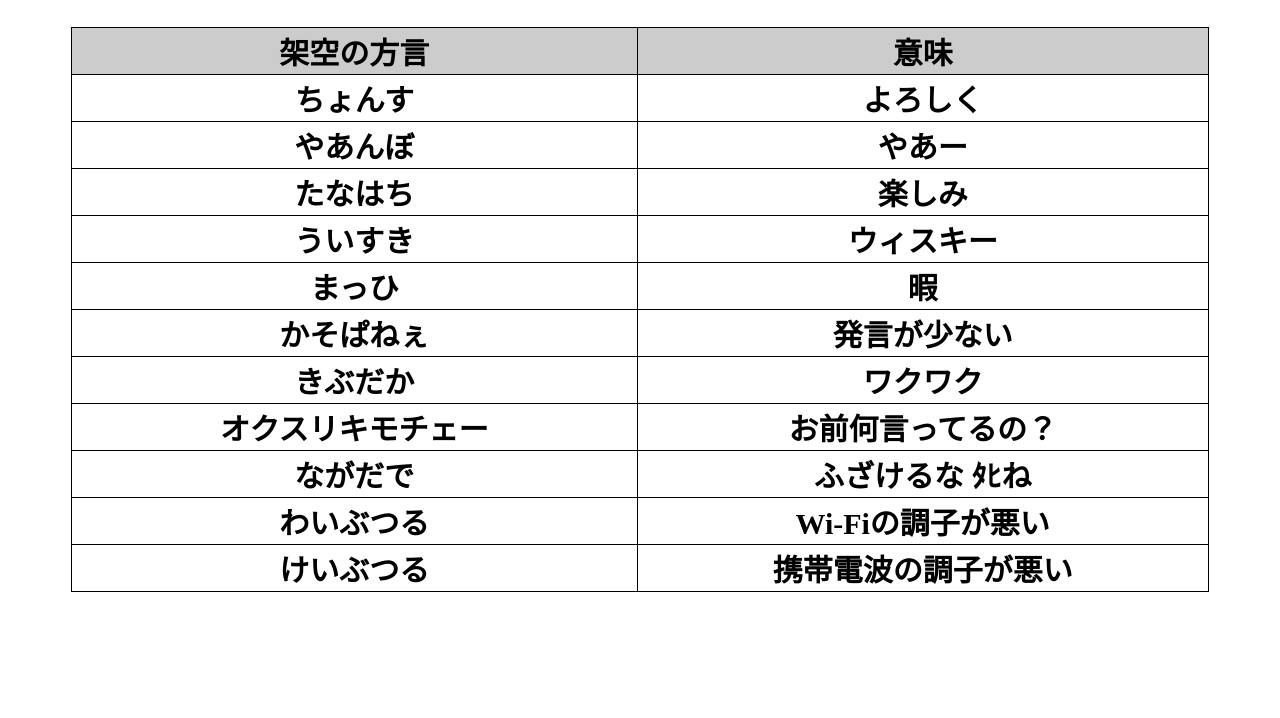
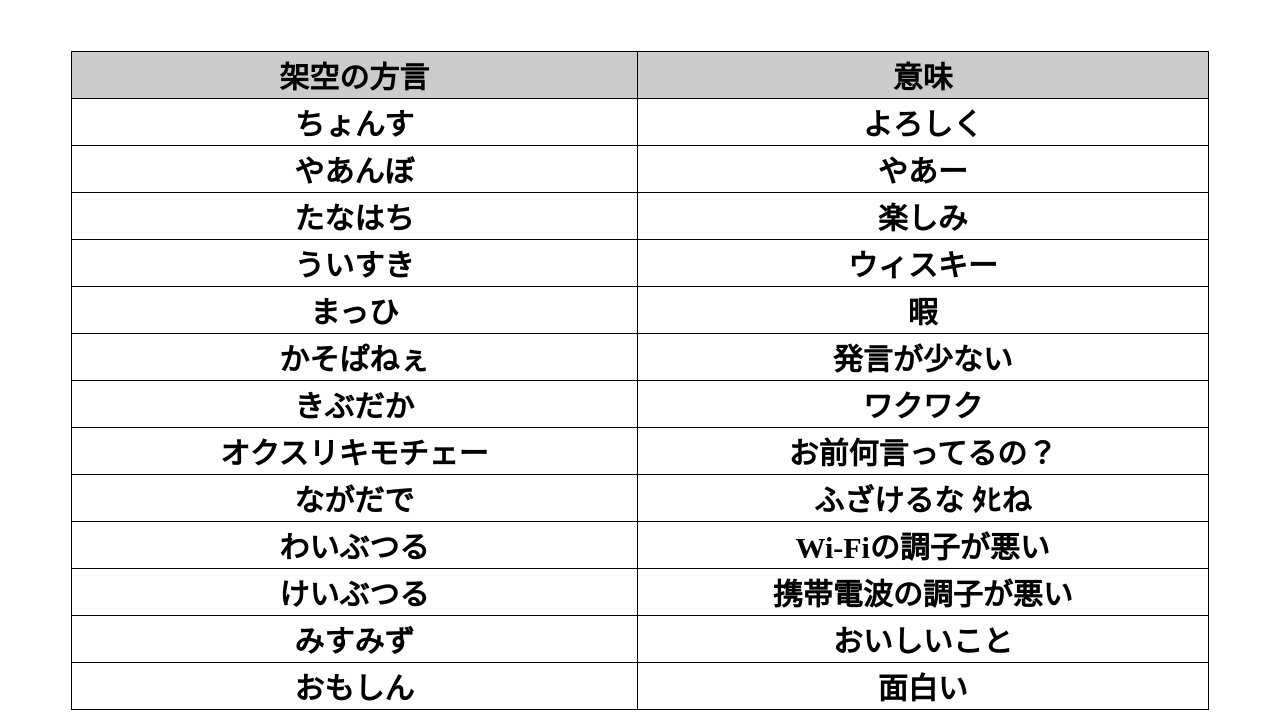
Before and after one commit to hideyan1017/kakuu, a plain HTML site: page index.html in a window 1280 px wide. Shown: the part 125-843 px from the top of the page. Before the commit the page ends 800 px from the top, so only its background shows below. Drawn offline with Linux system fonts and the light colour scheme.

Commit message:
Update index.html

```diff
--- a/index.html
+++ b/index.html
@@ -94,4 +94,6 @@ padding-left: 50px;
     <tr><th class="width10">ながだで</th><th class="width20">ふざけるな ﾀﾋね</th></tr>
     <tr><th class="width10">わいぶつる</th><th class="width20">Wi-Fiの調子が悪い</th></tr>
     <tr><th class="width10">けいぶつる</th><th class="width20">携帯電波の調子が悪い</th></tr>
+    <tr><th class="width10">みすみず</th><th class="width20">おいしいこと</th></tr>
+　　　<tr><th class="width10">おもしん</th><th class="width20">面白い</th></tr>
 </table>
```
